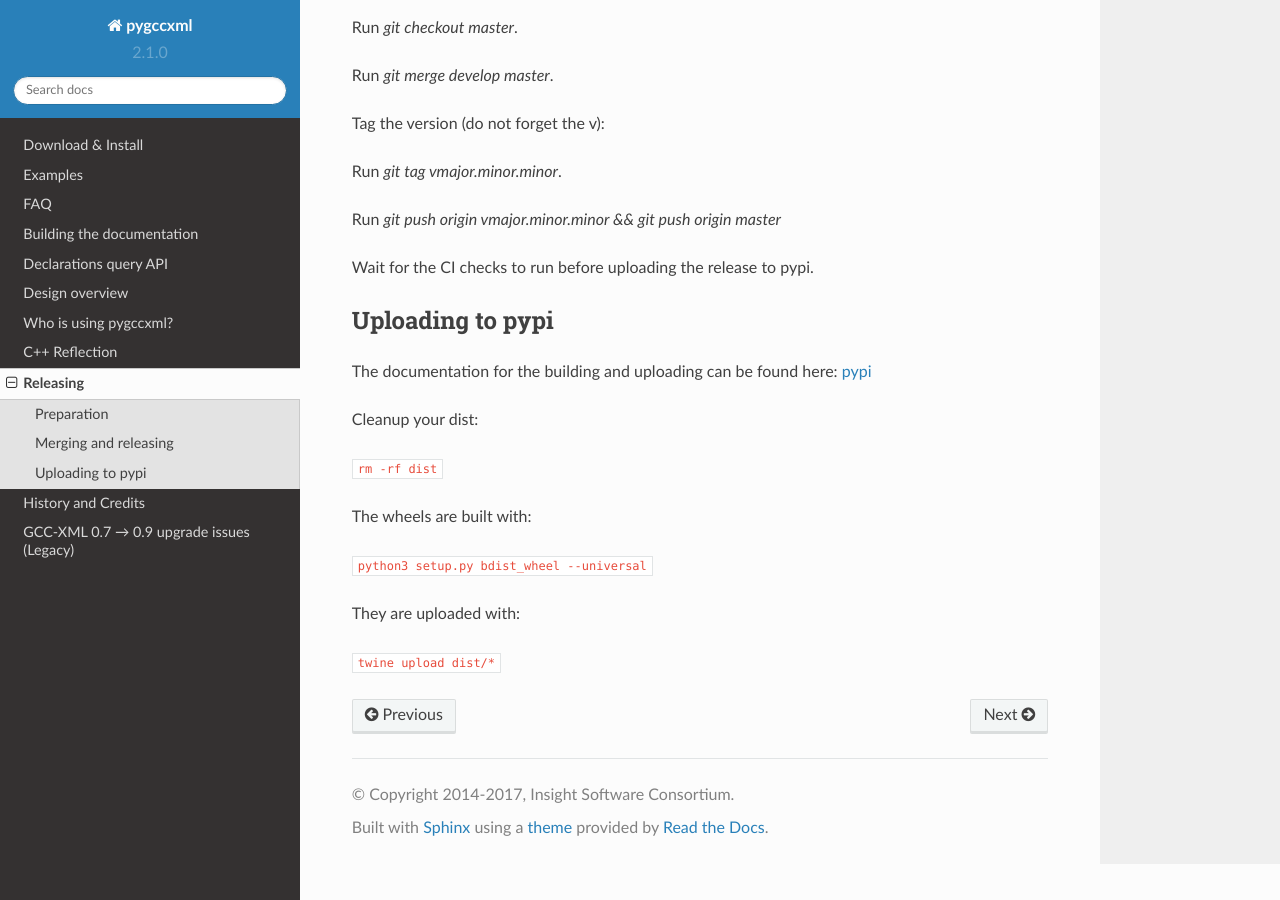
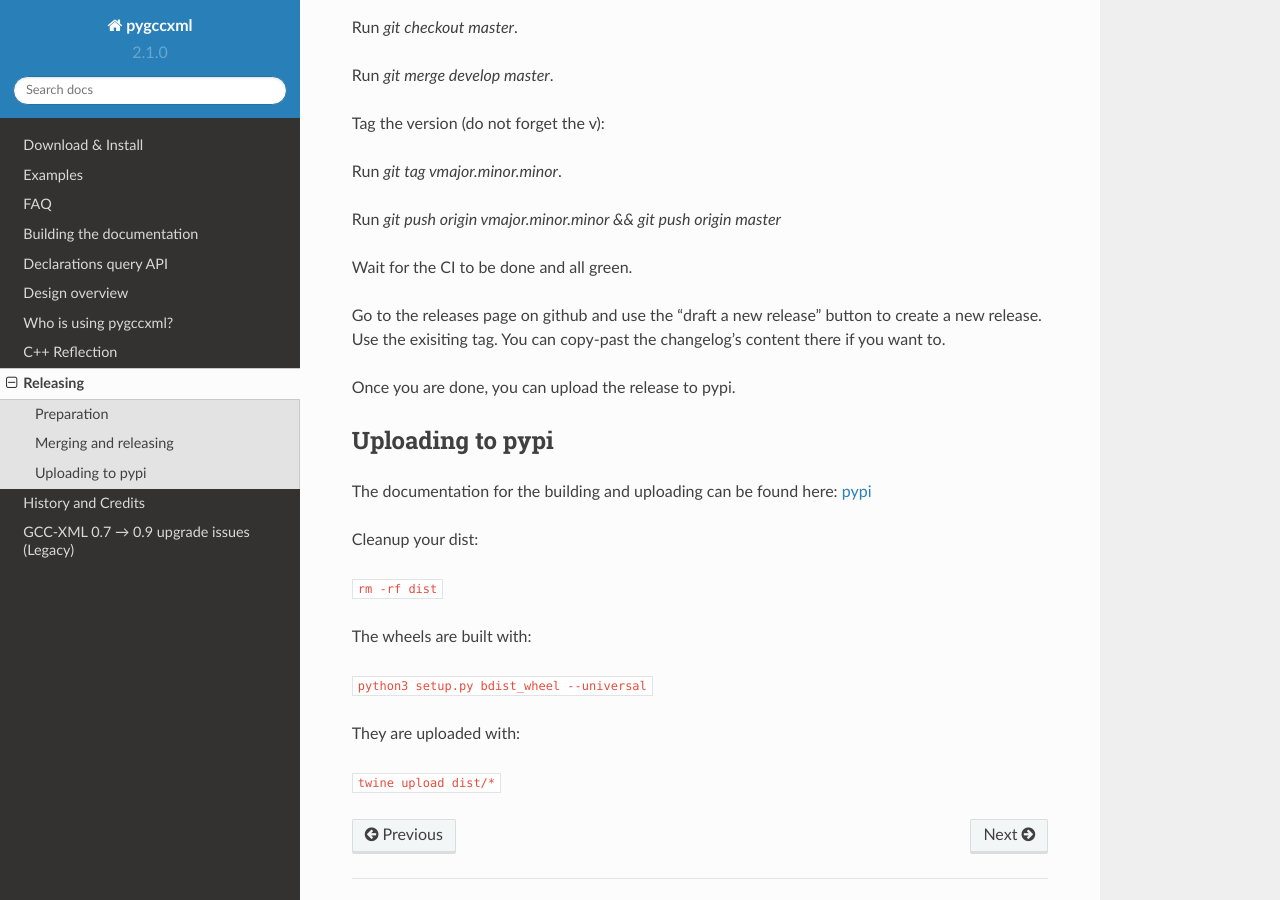
Before and after one commit to CastXML/pygccxml, a Sphinx documentation site: the page built from docs/releasing.rst, in a window 1280 px wide and 900 px high, scrolled down 618 px. Built offline with Sphinx 7.4.7 and the Read the Docs theme 2.0.0, drawn with Linux system fonts in a browser that asks for light colours; pages that are not in the unit, such as notebooks, are missing from menus; the version number is read from the project's files by our own code.

Commit message:
docs: improve release docs

```diff
--- a/docs/releasing.rst
+++ b/docs/releasing.rst
@@ -32,7 +32,13 @@ Run `git tag vmajor.minor.minor`.
 
 Run `git push origin vmajor.minor.minor && git push origin master`
 
-Wait for the CI checks to run before uploading the release to pypi.
+Wait for the CI to be done and all green.
+
+Go to the releases page on github and use the "draft a new release" button
+to create a new release. Use the exisiting tag. You can copy-past the
+changelog's content there if you want to.
+
+Once you are done, you can upload the release to pypi.
 
 Uploading to pypi
 -----------------
```
